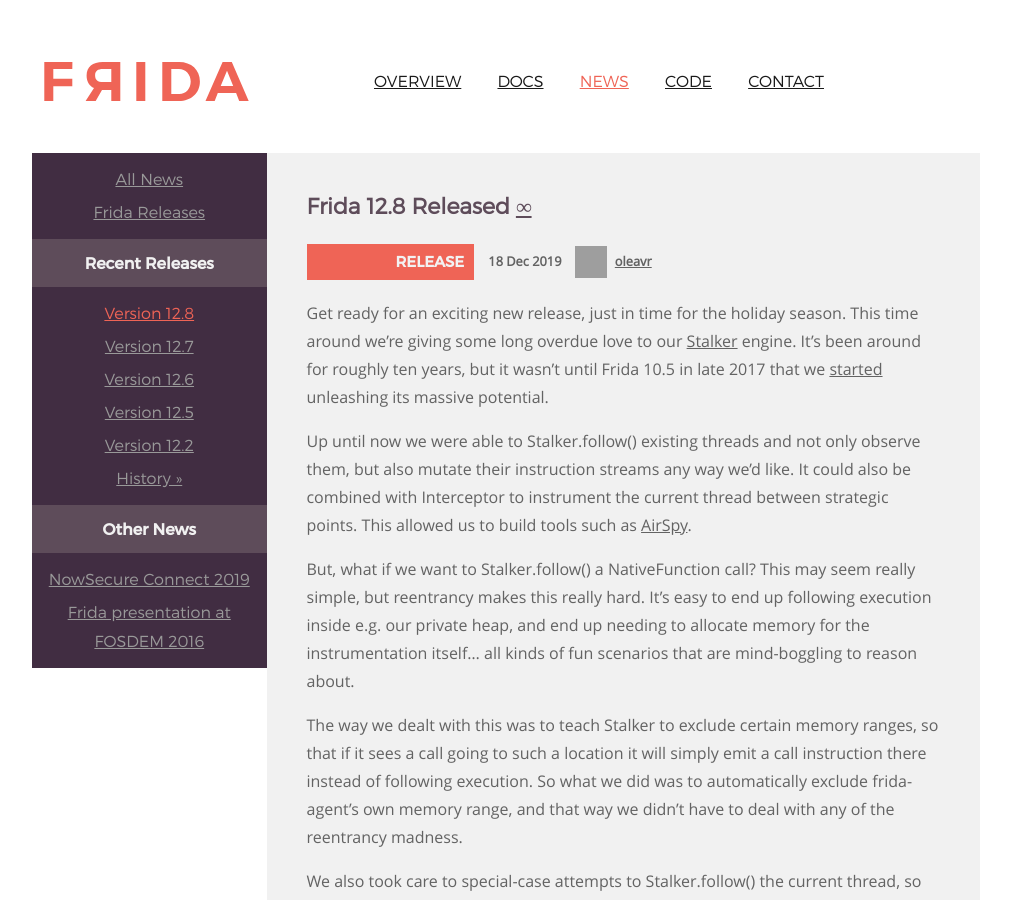
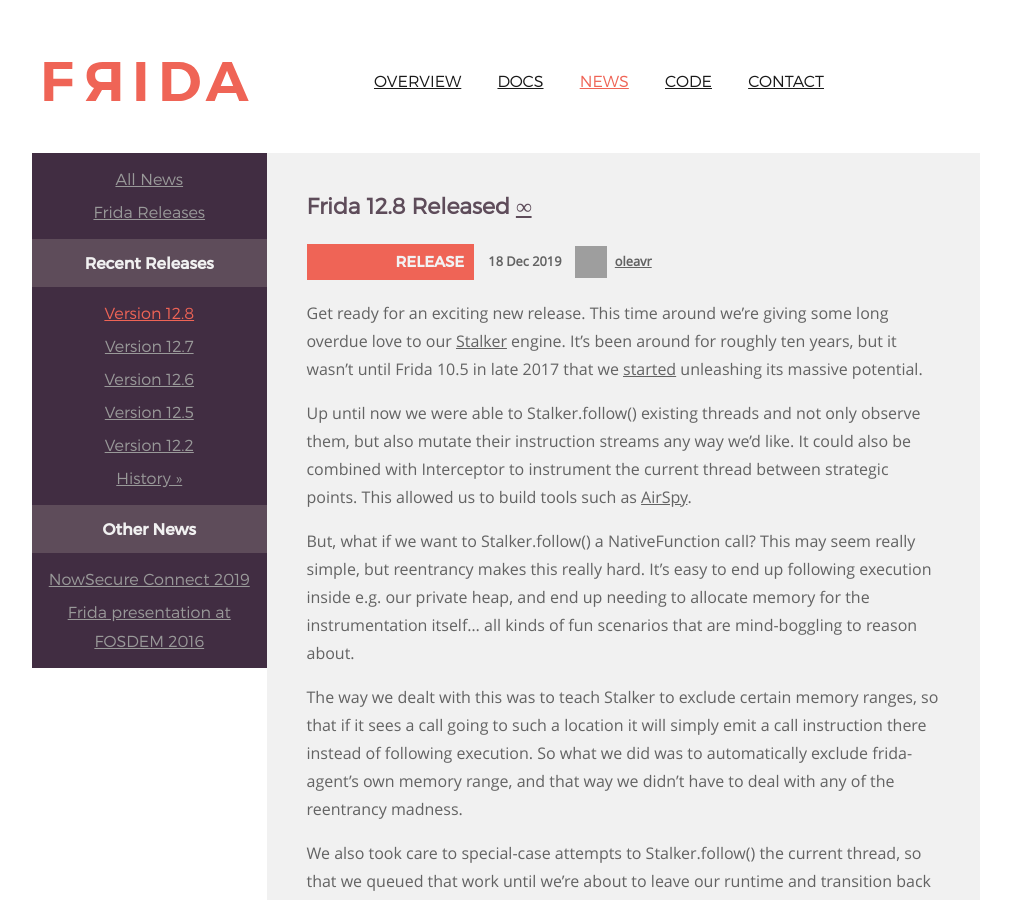
Before and after one commit to frida/frida-website, a Jekyll site: the page built from _posts/2019-12-18-frida-12-8-released.markdown, in a window 1280 px wide and 900 px high. Shown: the whole window, without its empty margins (129-1140 px from the left). Built offline with Jekyll 4.4.1, drawn with Linux system fonts in a browser that asks for light colours; grey boxes are pictures that could not be loaded.

Commit message:
Tweak opening paragraph

```diff
--- a/_posts/2019-12-18-frida-12-8-released.markdown
+++ b/_posts/2019-12-18-frida-12-8-released.markdown
@@ -7,10 +7,10 @@ version: 12.8
 categories: [release]
 ---
 
-Get ready for an exciting new release, just in time for the holiday season.
-This time around we're giving some long overdue love to our [Stalker][] engine.
-It's been around for roughly ten years, but it wasn't until Frida 10.5 in late
-2017 that we [started][] unleashing its massive potential.
+Get ready for an exciting new release. This time around we're giving some long
+overdue love to our [Stalker][] engine. It's been around for roughly ten years,
+but it wasn't until Frida 10.5 in late 2017 that we [started][] unleashing its
+massive potential.
 
 Up until now we were able to Stalker.follow() existing threads and not only
 observe them, but also mutate their instruction streams any way we'd like. It
```
